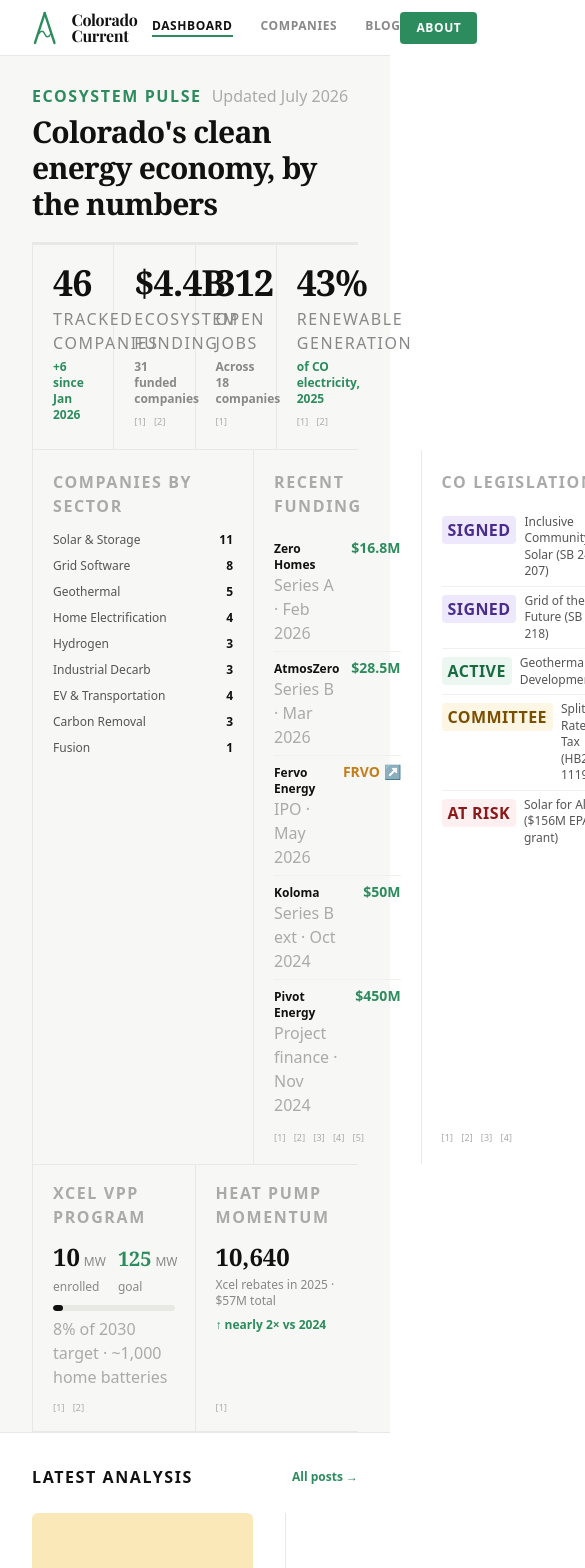
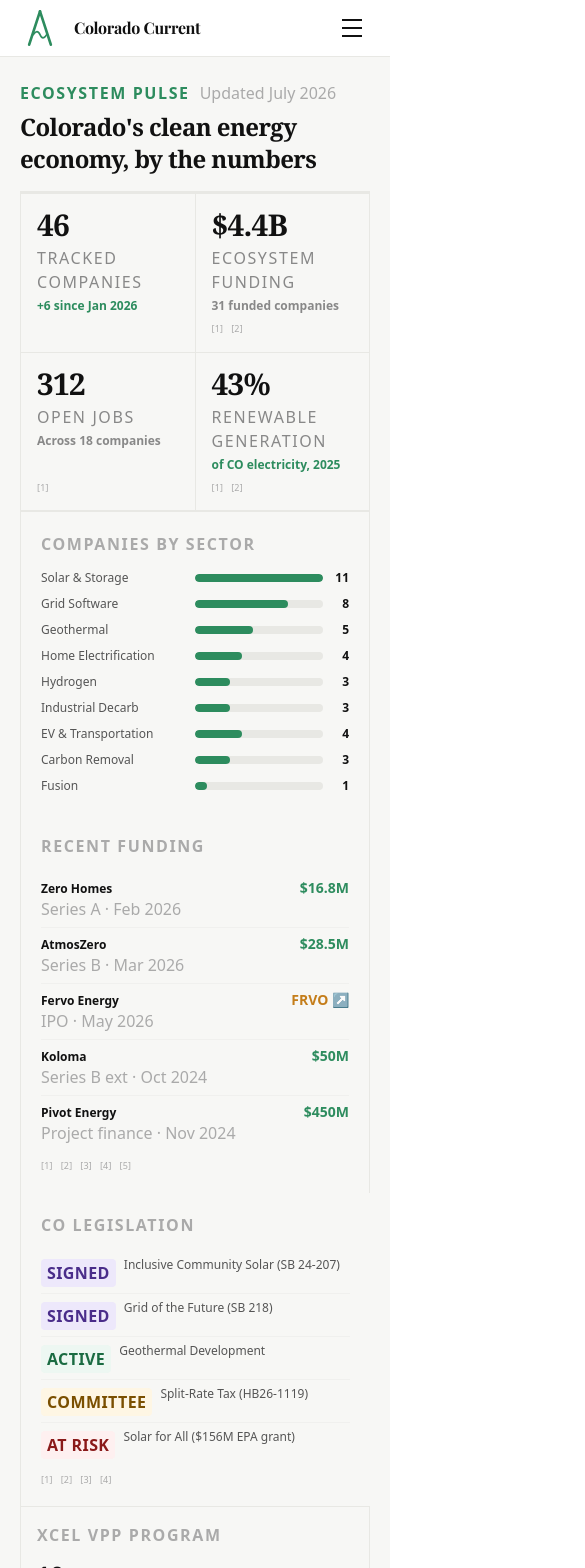
Before and after one commit to FrazRoc/colorado-current, a Next.js app: page / in a window 390 px wide. Shown: the top 1568 px of the page, 585 px wide, since content can reach past the window. Built offline with nearby package versions, Linux system fonts and the light colour scheme.

Commit message:
Mobile responsive layout

```diff
--- a/src/app/page.tsx
+++ b/src/app/page.tsx
@@ -18,9 +18,9 @@
   return (
     <>
       {/* Dashboard section */}
-      <section className="bg-surface-dash border-b border-surface-border px-8 pb-0">
+      <section className="bg-surface-dash border-b border-surface-border px-5 md:px-8 pb-0">
         {/* Header */}
-        <div className="pt-7 pb-5">
+        <div className="pt-6 pb-4 md:pt-7 md:pb-5">
           <div className="flex items-baseline gap-2.5 mb-1.5">
             <span className="text-tag font-sans font-bold uppercase tracking-widest text-cc-green">
               Ecosystem Pulse
@@ -29,31 +29,22 @@
               Updated {dashboardData.updatedAt}
             </span>
           </div>
-          <h1 className="text-3xl font-serif font-extrabold text-ink tracking-tight">
+          <h1 className="text-2xl md:text-3xl font-serif font-extrabold text-ink tracking-tight">
             Colorado's clean energy economy, by the numbers
           </h1>
         </div>
 
-        {/* Top 4 metrics */}
+        {/* Top 4 metrics — 2x2 on mobile, 4 across on desktop */}
         <MetricsRow metrics={dashboardData.metrics} sources={sources} />
 
-        {/* Second row: sector chart + funding + policy */}
-        <div className="grid grid-cols-[2fr_1fr_1fr] border-t border-surface-border border-l border-surface-border">
-          <SectorChart
-            sectors={dashboardData.sectorCounts}
-            sources={[]}
-          />
-          <FundingPanel
-            rounds={dashboardData.recentFunding}
-            sources={sources.recentFunding}
-          />
-          <PolicyPanel
-            legislation={dashboardData.legislation}
-            sources={sources.legislation}
-          />
+        {/* Second row — stacks on mobile */}
+        <div className="grid grid-cols-1 md:grid-cols-[2fr_1fr_1fr] border-t border-surface-border border-l border-surface-border">
+          <SectorChart sectors={dashboardData.sectorCounts} sources={[]} />
+          <FundingPanel rounds={dashboardData.recentFunding} sources={sources.recentFunding} />
+          <PolicyPanel legislation={dashboardData.legislation} sources={sources.legislation} />
         </div>
 
-        {/* Third row: VPP + heat pumps */}
+        {/* Third row — stacks on mobile */}
         <StatPanel
           vppMw={dashboardData.vppMw}
           vppGoal={dashboardData.vppGoal}
@@ -64,32 +55,27 @@
       </section>
 
       {/* Blog section */}
-      <section className="px-8 py-8 max-w-7xl">
-        {/* Section header */}
+      <section className="px-5 md:px-8 py-6 md:py-8 max-w-7xl">
         <div className="flex items-center justify-between mb-6">
           <span className="text-tag font-sans font-bold uppercase tracking-widest text-ink">
             Latest analysis
           </span>
-          <Link
-            href="/blog"
-            className="text-xs font-sans font-semibold text-cc-green no-underline hover:underline"
-          >
+          <Link href="/blog" className="text-xs font-sans font-semibold text-cc-green no-underline hover:underline">
             All posts →
           </Link>
         </div>
 
         {posts.length === 0 ? (
           <div className="border border-surface-border rounded p-12 text-center">
-            <p className="text-sm font-sans text-ink-muted">
-              Posts coming soon. Check back after launch.
-            </p>
+            <p className="text-sm font-sans text-ink-muted">Posts coming soon.</p>
           </div>
         ) : (
           <>
-            {/* Featured + sidebar */}
-            <div className="grid grid-cols-[3fr_1fr] gap-8 border-b border-surface-border pb-7 mb-7">
+            {/* Featured + sidebar — stacks on mobile */}
+            <div className="grid grid-cols-1 md:grid-cols-[3fr_1fr] gap-6 md:gap-8 border-b border-surface-border pb-7 mb-7">
               {featured && <PostCard post={featured} featured />}
-              <div className="border-l border-surface-border pl-7 flex flex-col gap-0">
+              {sidebar.length > 0 && (
+                <div className="md:border-l md:border-surface-border md:pl-7 flex flex-col gap-0">
                   {sidebar.map((post, i) => (
                     <div
                       key={post.slug}
@@ -99,11 +85,12 @@
                     </div>
                   ))}
                 </div>
+              )}
             </div>
 
-            {/* Lower 3-col grid */}
+            {/* Lower grid — 1 col on mobile, 3 on desktop */}
             {lower.length > 0 && (
-              <div className="grid grid-cols-3 gap-6">
+              <div className="grid grid-cols-1 sm:grid-cols-2 md:grid-cols-3 gap-6">
                 {lower.map((post) => (
                   <PostCard key={post.slug} post={post} />
                 ))}
--- a/src/components/dashboard/MetricsRow.tsx
+++ b/src/components/dashboard/MetricsRow.tsx
@@ -1,7 +1,6 @@
 import type { DashboardMetric, DashboardSource } from "@/types";
 import SourceLinks from "./SourceLinks";
 
-// Per-metric source mapping keys
 const SOURCE_KEYS = [
   "trackedCompanies",
   "ecosystemFunding",
@@ -16,24 +15,20 @@
 
 export default function MetricsRow({ metrics, sources }: Props) {
   return (
-    <div className="grid grid-cols-4 border-t-[3px] border-ink border-l border-surface-border">
+    <div className="grid grid-cols-2 md:grid-cols-4 border-t-[3px] border-ink border-l border-surface-border">
       {metrics.map((m, i) => (
         <div
           key={i}
-          className="px-5 py-5 border-r border-surface-border last:border-r-0 flex flex-col"
+          className="px-4 md:px-5 py-4 md:py-5 border-r border-surface-border border-b md:border-b-0 flex flex-col"
         >
-          <div className="text-4xl font-serif font-extrabold text-ink leading-none tracking-tight">
+          <div className="text-3xl md:text-4xl font-serif font-extrabold text-ink leading-none tracking-tight">
             {m.value}
           </div>
           <div className="text-2xs font-sans text-ink-muted uppercase tracking-widest mt-1.5 mb-1">
             {m.label}
           </div>
           {m.delta && (
-            <div
-              className={`text-xs font-sans font-semibold ${
-                m.deltaPositive ? "text-cc-green" : "text-ink-muted"
-              }`}
-            >
+            <div className={`text-xs font-sans font-semibold ${m.deltaPositive ? "text-cc-green" : "text-ink-muted"}`}>
               {m.delta}
             </div>
           )}
--- a/src/components/dashboard/StatPanel.tsx
+++ b/src/components/dashboard/StatPanel.tsx
@@ -13,9 +13,9 @@
   const pct = Math.round((vppMw / vppGoal) * 100);
 
   return (
-    <div className="grid grid-cols-2 border-t border-surface-border border-l border-surface-border">
+    <div className="grid grid-cols-1 md:grid-cols-2 border-t border-surface-border border-l border-surface-border">
       {/* VPP */}
-      <div className="px-5 py-4 border-r border-surface-border border-b border-surface-border flex flex-col">
+      <div className="px-4 md:px-5 py-4 border-r border-surface-border border-b border-surface-border flex flex-col">
         <div className="text-tag font-sans font-bold uppercase tracking-widest text-ink-faint mb-3">
           Xcel VPP program
         </div>
@@ -30,10 +30,7 @@
           </div>
         </div>
         <div className="h-1.5 bg-surface-border rounded-sm overflow-hidden mb-1.5">
-          <div
-            className="h-full bg-ink rounded-sm"
-            style={{ width: `${pct}%` }}
-          />
+          <div className="h-full bg-ink rounded-sm" style={{ width: `${pct}%` }} />
         </div>
         <div className="text-2xs font-sans text-ink-faint mb-1">
           {pct}% of 2030 target · ~1,000 home batteries
@@ -44,7 +41,7 @@
       </div>
 
       {/* Heat pumps */}
-      <div className="px-5 py-4 border-b border-surface-border flex flex-col">
+      <div className="px-4 md:px-5 py-4 border-b border-surface-border flex flex-col">
         <div className="text-tag font-sans font-bold uppercase tracking-widest text-ink-faint mb-3">
           Heat pump momentum
         </div>
--- a/src/components/layout/Nav.tsx
+++ b/src/components/layout/Nav.tsx
@@ -2,6 +2,7 @@
 
 import Link from "next/link";
 import { usePathname } from "next/navigation";
+import { useState } from "react";
 import Logo from "./Logo";
 
 const links = [
@@ -12,14 +13,18 @@
 
 export default function Nav() {
   const pathname = usePathname();
+  const [open, setOpen] = useState(false);
 
   return (
-    <nav className="bg-surface border-b border-surface-border px-8 flex items-center justify-between h-14 sticky top-0 z-50">
-      <Link href="/" className="no-underline">
+    <nav className="bg-surface border-b border-surface-border px-5 md:px-8 sticky top-0 z-50">
+      <div className="flex items-center justify-between h-14">
+        {/* Logo */}
+        <Link href="/" className="no-underline" onClick={() => setOpen(false)}>
           <Logo size="md" />
         </Link>
 
-      <div className="flex gap-7">
+        {/* Desktop nav links */}
+        <div className="hidden md:flex gap-7">
           {links.map(({ href, label }) => {
             const active = pathname === href;
             return (
@@ -38,12 +43,53 @@
           })}
         </div>
 
+        {/* Desktop about button */}
         <Link
           href="/about"
-        className="bg-cc-green text-white text-xs font-sans font-semibold uppercase tracking-wider px-4 py-2 rounded no-underline hover:bg-cc-green-dark transition-colors"
+          className="hidden md:block bg-cc-green text-white text-xs font-sans font-semibold uppercase tracking-wider px-4 py-2 rounded no-underline hover:bg-cc-green-dark transition-colors"
         >
           About
         </Link>
+
+        {/* Mobile hamburger */}
+        <button
+          className="md:hidden flex flex-col gap-1.5 p-2"
+          onClick={() => setOpen(!open)}
+          aria-label="Toggle menu"
+        >
+          <span className={`block w-5 h-0.5 bg-ink transition-all ${open ? "rotate-45 translate-y-2" : ""}`} />
+          <span className={`block w-5 h-0.5 bg-ink transition-all ${open ? "opacity-0" : ""}`} />
+          <span className={`block w-5 h-0.5 bg-ink transition-all ${open ? "-rotate-45 -translate-y-2" : ""}`} />
+        </button>
+      </div>
+
+      {/* Mobile menu dropdown */}
+      {open && (
+        <div className="md:hidden border-t border-surface-border py-4 flex flex-col gap-3">
+          {links.map(({ href, label }) => {
+            const active = pathname === href;
+            return (
+              <Link
+                key={href}
+                href={href}
+                onClick={() => setOpen(false)}
+                className={`text-sm font-sans font-semibold no-underline py-1 ${
+                  active ? "text-ink" : "text-ink-muted"
+                }`}
+              >
+                {label}
+              </Link>
+            );
+          })}
+          <Link
+            href="/about"
+            onClick={() => setOpen(false)}
+            className="text-sm font-sans font-semibold no-underline py-1 text-ink-muted"
+          >
+            About
+          </Link>
+        </div>
+      )}
     </nav>
   );
 }
```
Also changed, not shown: src/components/directory/CompanyTable.tsx (+68 -16 lines), src/components/layout/Footer.tsx (+4 -5 lines). Lines whose indentation alone changed are shown as unchanged.
